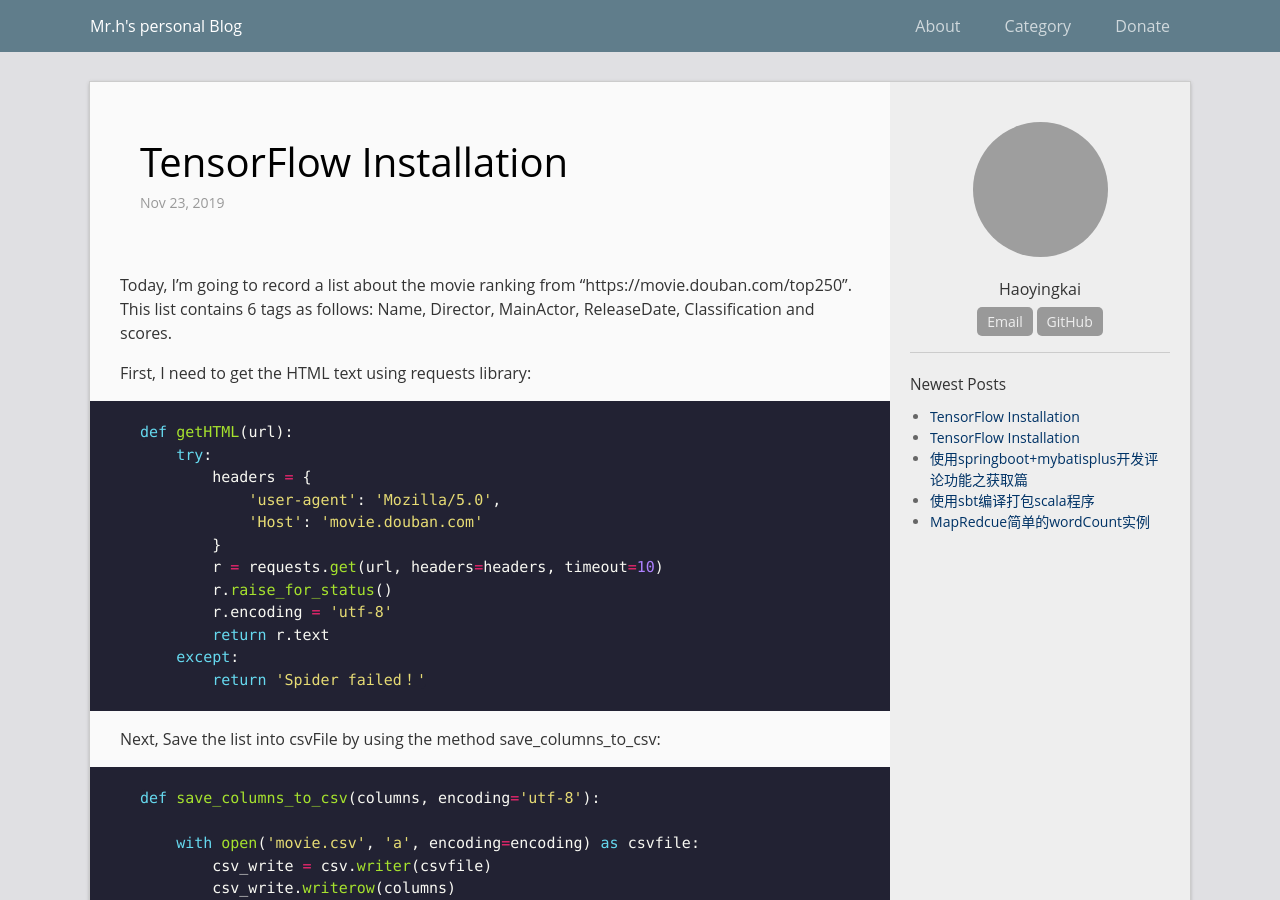
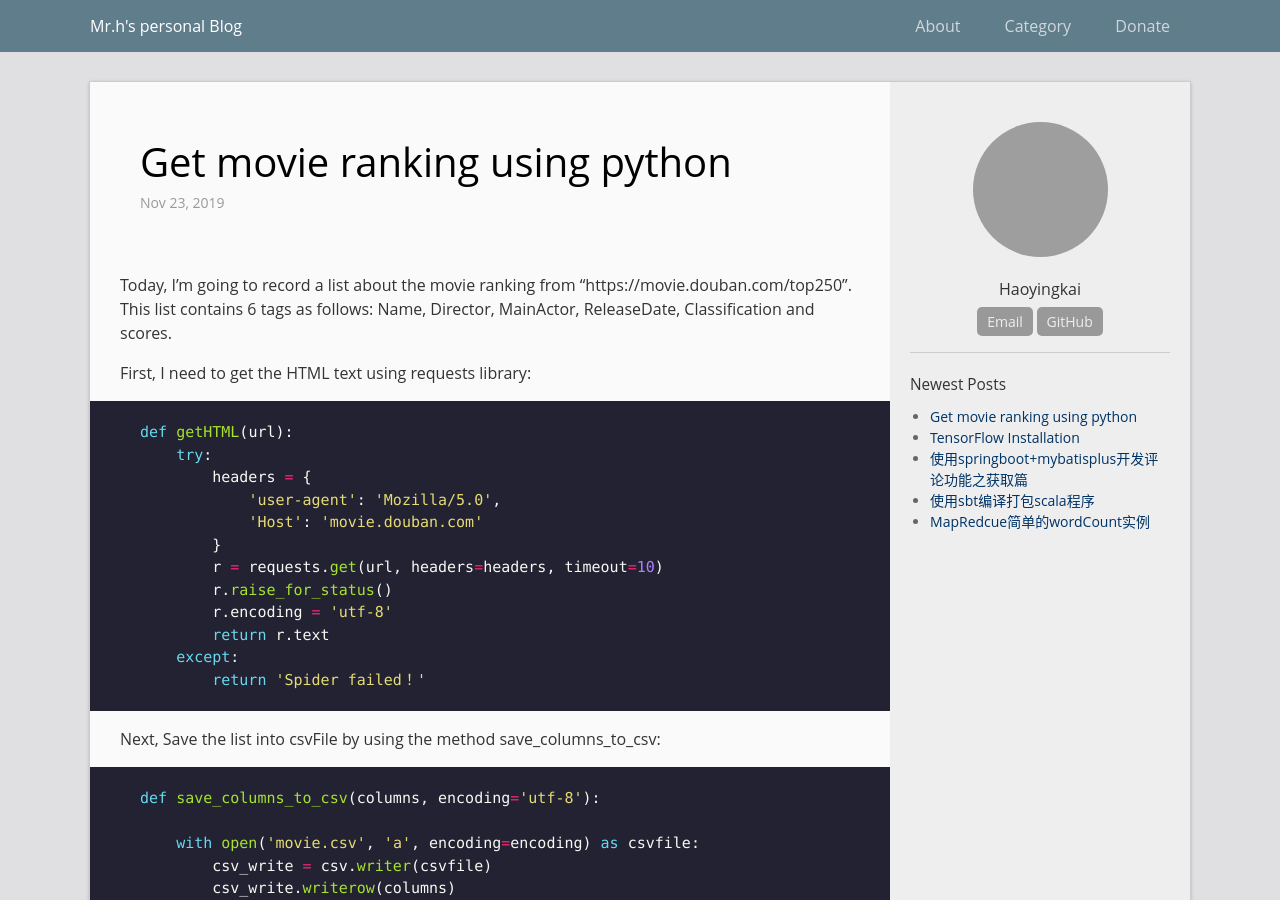
Before and after one commit to MRH2458215309/MRH2458215309.github.io, a Jekyll site: the page built from _posts/2019-11-23-Get-movie-ranking-using-python .md, in a window 1280 px wide and 900 px high. Built offline with Jekyll 4.4.1, drawn with Linux system fonts in a browser that asks for light colours; grey boxes are pictures that could not be loaded.

Commit message:
Update 2019-11-23-Get-movie-ranking-using-python .md

```diff
--- a/_posts/2019-11-23-Get-movie-ranking-using-python .md
+++ b/_posts/2019-11-23-Get-movie-ranking-using-python .md
@@ -1,6 +1,6 @@
 ---
 layout: post
-title: TensorFlow Installation
+title: Get movie ranking using python
 categories:
  - python
 permalink: /posts/6
```
